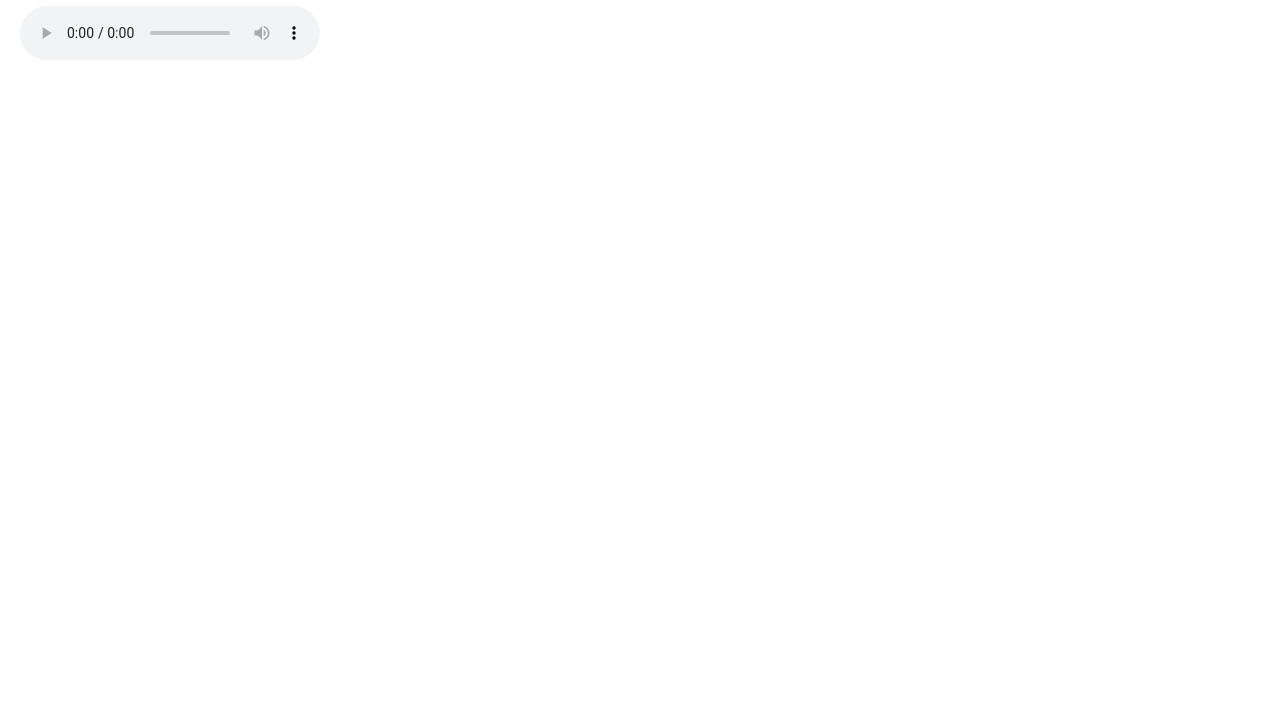
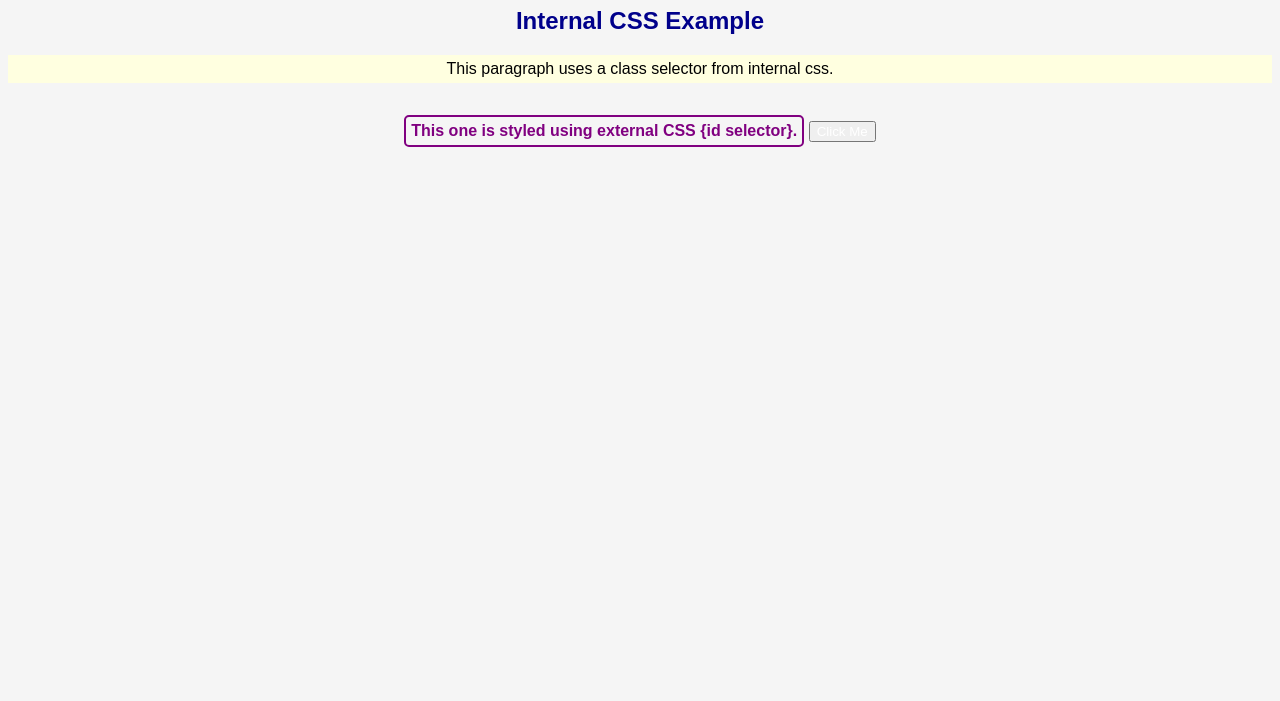
Before and after one commit to avipshaaa16/HTML, a plain HTML site: page index.html in a window 1280 px wide. Shown: the part 99-800 px from the top of the page. Drawn offline with Linux system fonts and the light colour scheme.

Commit message:
Add files via upload

```diff
--- a/index.html
+++ b/index.html
@@ -1,21 +1,24 @@
-<html>
-  <head>
-    <meta charset="utf-8"
-    <meta name="viewport" content="width=device-width"
-    <title>replit</title>
-    <link href="style.css" rel="stylesheet" type="text/css"/>
-  </head>
-  <body>
-    <h2>This is one of my favorite song</h2>
-    <audio controls autoplay>
-      <source="name.mp3" type="audio.jpeg"
-              Your browser doesn't support the audio tag.
-                                 </audio>
-
-<p>This is one of my favorite video</p>
-   <video width="400" height="300" controls autoplay poster="image.jpg"loop>
-<source src="Demo.mp4" type="video/mp4"
-       Your browser doesn't support the video tag.
-              </video>
-      </body>
-    </html>
+<!doctype html>
+,<html>
+   <head>
+    <title>CSS Selector Example></title>
+    <link rel="stylesheet" href="style.css">
+    <style>
+    h2{
+         color:darkblue;
+     text-align: center;
+    }
+.highlight{
+    background-color:lightyellow;
+    padding: 5px;
+}
+</style>
+</head>
+<body>
+    <h1 style="color:green;">Inline CSS Example</h1>
+    <h2>Internal CSS Example</h2>
+    <p class="highlight"> This paragraph uses a class selector from internal css.</p>
+<p id="external">This one is styled using external CSS {id selector}.</p>
+<button style="background:oranger; color:white;">Click Me</button>
+</body>
+</html>
--- a/style.css
+++ b/style.css
@@ -1,3 +1,13 @@
 body {
-  margin: 20px;
+    font-family: Arial, sans-serif;
+    background-color: #f5f5f5;
+    text-align: center;
 }
+#external {
+    color:purple;
+    font-weight: bold;
+    border: 2px solid purple;
+    display: inline-block;
+    padding: 5px;
+    border-radius: 5px;
+}
```
